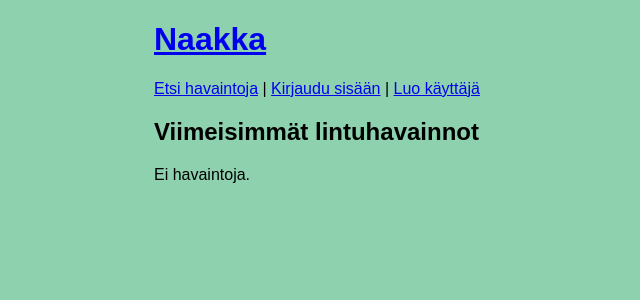
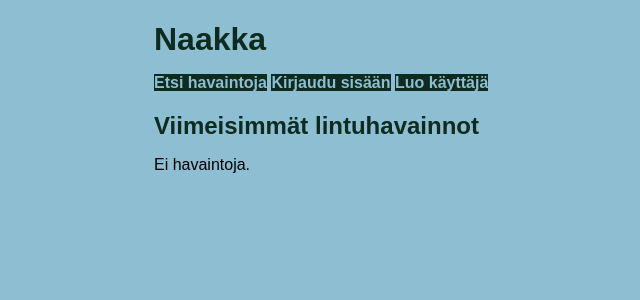
Before and after one commit to matiashei/lintuhavainnot, a Flask app: page / in a window 1280 px wide. Shown: the top 300 px of the page, without its empty margins (86-726 px from the left). Run offline with Flask 3, Linux system fonts and the light colour scheme; data that the repository does not hold is empty.

Commit message:
edit style

```diff
--- a/static/main.css
+++ b/static/main.css
@@ -2,5 +2,33 @@ body {
   margin: auto;
   max-width: 50em;
   font-family: sans-serif;
-  background-color: rgb(141, 209, 175);
+  background-color: rgb(141, 190, 209);
 }
+
+h1, h2, h3 {
+  color: #0e2b1f;
+  margin-bottom: 0.5em;
+}
+
+a {
+  color: #145e45;
+  text-decoration: none;
+  font-weight: 600;
+}
+
+a:hover {
+  text-decoration: underline;
+  color: #0b382a;
+}
+
+.nav-box a {
+  color: rgb(141, 190, 209);
+  background-color: #0e2b1f;
+  text-decoration: none;
+  font-weight: bold;
+  padding: 0,1em 2,0em;
+}
+
+.nav-box a:hover {
+  text-decoration: underline;
+}
--- a/templates/layout.html
+++ b/templates/layout.html
@@ -10,26 +10,26 @@
   <a href="/"><h1>Naakka</h1></a>
 
   {% if session.username %}
-  <p>
+  <p class="user-info">
     Olet kirjautunut nimimerkillä {{ session.username }}
-    <br>
   </p>
   {% endif %}
 
-  <p>
-    <a href="/search_item">Etsi havaintoja</a> |
+  <nav class="nav-box">
+    <a href="/search_item">Etsi havaintoja</a>
 
     {% if session.user_id %}
-    <a href="/new_item">Uusi havainto</a> |
+      <a href="/new_item">Uusi havainto</a>
       <a href="/logout">Kirjaudu ulos</a>
     {% else %}
-    <a href="/login">Kirjaudu sisään</a> |
+      <a href="/login">Kirjaudu sisään</a>
       <a href="/register">Luo käyttäjä</a>
     {% endif %}
-  </p>
+  </nav>
 
+  <main>
     {% block content %}{% endblock %}
+  </main>
 
 </body>
-
 </html>
```
Lines whose indentation alone changed are shown as unchanged.
